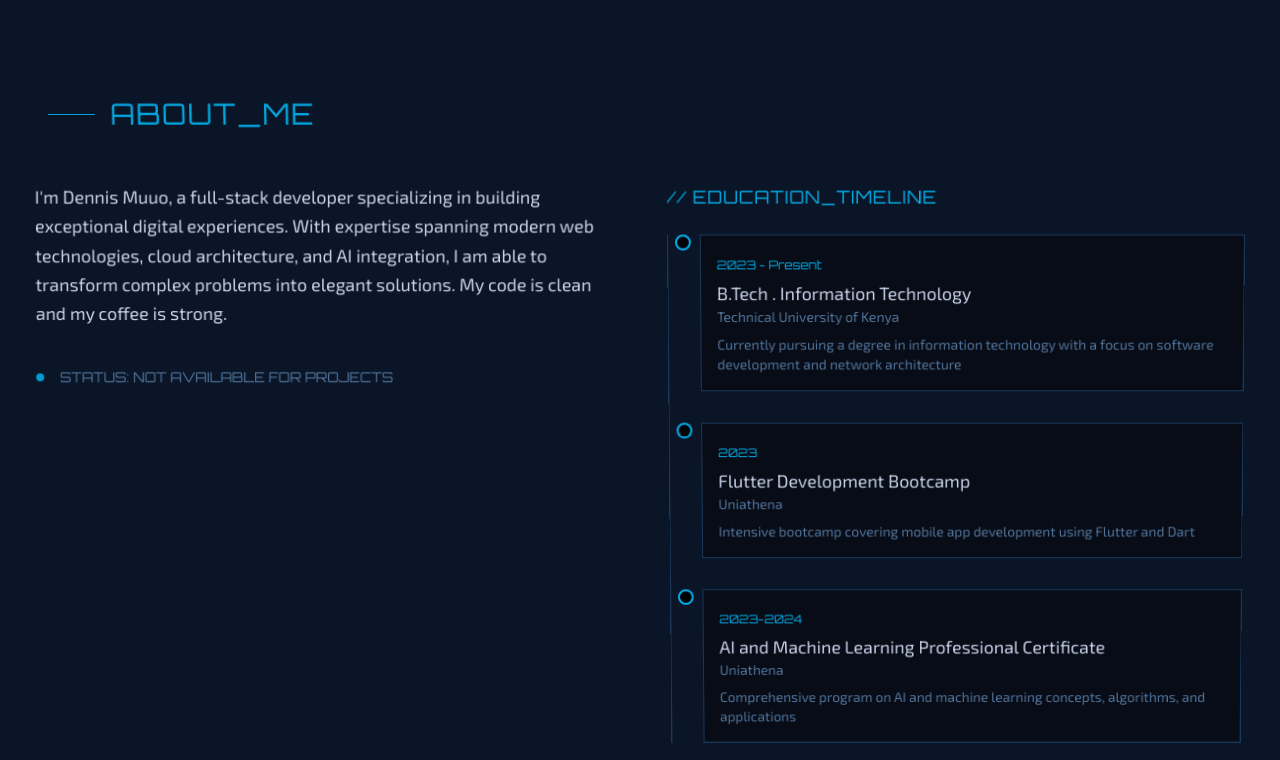
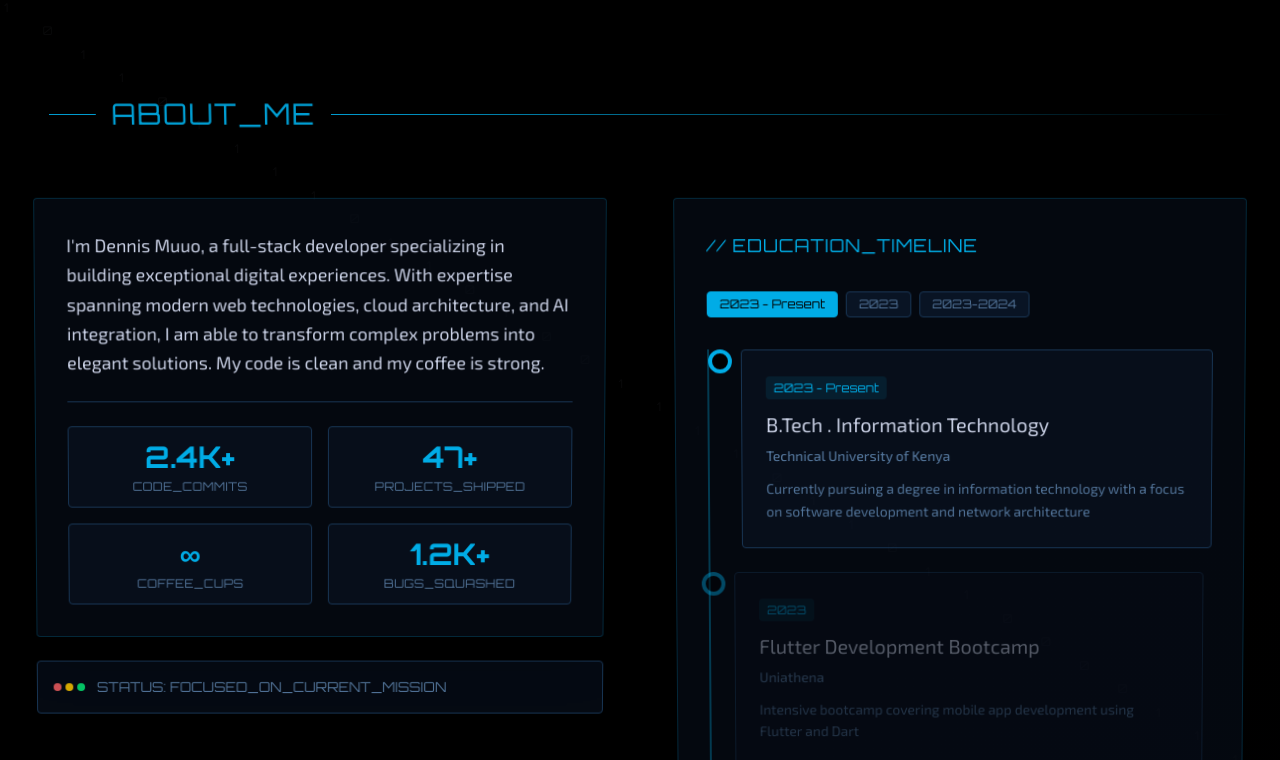
Before and after one commit to dennismutuku2005/my-portfolio, a Next.js app: page / in a window 1280 px wide. Shown: the part 800-1560 px from the top of the page. Built offline with nearby package versions, Linux system fonts and the light colour scheme.

Commit message:
changed the ui of the about

```diff
--- a/components/about-section.tsx
+++ b/components/about-section.tsx
@@ -1,51 +1,117 @@
 "use client"
 
+import { useState, useEffect } from "react"
 import { ScrollWrapper } from "./scroll-wrapper"
 import { siteData } from "@/lib/site-data"
 
 export function AboutSection() {
+  const [activeEdu, setActiveEdu] = useState(0)
+
   return (
-    <section id="about" className="relative py-16 md:py-24 bg-secondary">
-      <div className="max-w-7xl mx-auto px-4 sm:px-6 lg:px-8">
+    <section id="about" className="relative py-16 md:py-24 bg-background overflow-hidden">
+      {/* Animated binary background */}
+      <BinaryBackground />
+
+      <div className="relative max-w-7xl mx-auto px-4 sm:px-6 lg:px-8">
         <ScrollWrapper>
-          <div className="flex items-center gap-4 mb-8 md:mb-12">
+          <div className="flex items-center gap-4 mb-12 md:mb-16">
             <div className="w-8 md:w-12 h-px bg-primary" />
-            <h2 className="font-mono text-xl md:text-2xl lg:text-3xl text-primary tracking-wider">ABOUT_ME</h2>
+            <h2 className="font-mono text-xl md:text-2xl lg:text-3xl text-primary tracking-wider">
+              ABOUT_ME
+            </h2>
+            <div className="flex-1 h-px bg-gradient-to-r from-primary to-transparent" />
           </div>
         </ScrollWrapper>
 
-        <div className="grid lg:grid-cols-2 gap-8 md:gap-12">
+        <div className="grid lg:grid-cols-2 gap-12 md:gap-16">
+          {/* Left Column - Bio with Tech Stats */}
           <ScrollWrapper className="order-2 lg:order-1">
-            <div className="space-y-6">
-              <p className="font-sans text-base md:text-lg text-foreground leading-relaxed">{siteData.bio}</p>
-              <div className="flex items-center gap-4 pt-4">
-                <div className="w-2 h-2 bg-primary rounded-full animate-pulse" />
+            <div className="relative">
+              <div className="bg-card/80 backdrop-blur-sm border border-primary/20 p-6 md:p-8 rounded-lg shadow-2xl">
+                <div className="space-y-6">
+                  <p className="font-sans text-base md:text-lg text-foreground leading-relaxed">
+                    {siteData.bio}
+                  </p>
+
+                  {/* Interactive Tech Stats */}
+                  <div className="grid grid-cols-2 gap-4 pt-6 border-t border-border">
+                    <TechStat label="CODE_COMMITS" value="2.4K+" />
+                    <TechStat label="PROJECTS_SHIPPED" value="47+" />
+                    <TechStat label="COFFEE_CUPS" value="∞" />
+                    <TechStat label="BUGS_SQUASHED" value="1.2K+" />
+                  </div>
+                </div>
+              </div>
+
+              {/* Status Indicator */}
+              <div className="flex items-center gap-3 mt-6 p-4 bg-secondary/50 border border-border rounded-lg">
+                <div className="flex space-x-1">
+                  <div className="w-2 h-2 bg-red-400 rounded-full animate-pulse" />
+                  <div className="w-2 h-2 bg-yellow-400 rounded-full animate-pulse delay-75" />
+                  <div className="w-2 h-2 bg-green-400 rounded-full animate-pulse delay-150" />
+                </div>
                 <span className="font-mono text-xs md:text-sm text-muted-foreground">
-                  STATUS: NOT AVAILABLE FOR PROJECTS
+                  STATUS: FOCUSED_ON_CURRENT_MISSION
                 </span>
               </div>
             </div>
           </ScrollWrapper>
 
+          {/* Right Column - Interactive Timeline */}
           <ScrollWrapper className="order-1 lg:order-2">
-            <div className="space-y-6">
-              <h3 className="font-mono text-base md:text-lg text-primary tracking-wider mb-6">
-                {"// EDUCATION_TIMELINE"}
-              </h3>
+            <div className="relative">
+              <div className="bg-card/80 backdrop-blur-sm border border-primary/20 p-6 md:p-8 rounded-lg shadow-2xl">
+                <h3 className="font-mono text-base md:text-lg text-primary tracking-wider mb-8">
+                  {"// EDUCATION_TIMELINE"}
+                </h3>
 
-              <div className="relative pl-6 md:pl-8 border-l border-border">
-                {siteData.education.map((edu) => (
-                  <div key={edu.id} className="relative pb-6 md:pb-8 last:pb-0">
-                    <div className="absolute -left-[21px] md:-left-[25px] top-0 w-3 h-3 md:w-4 md:h-4 bg-background border-2 border-primary rounded-full" />
+                {/* Timeline Navigation */}
+                <div className="flex gap-2 mb-6 overflow-x-auto pb-2">
+                  {siteData.education.map((edu, index) => (
+                    <button
+                      key={edu.id}
+                      onClick={() => setActiveEdu(index)}
+                      className={`font-mono text-xs px-3 py-1 rounded border transition-all ${
+                        activeEdu === index
+                          ? "bg-primary text-primary-foreground border-primary"
+                          : "bg-secondary text-muted-foreground border-border hover:border-primary/50"
+                      }`}
+                    >
+                      {edu.year}
+                    </button>
+                  ))}
+                </div>
 
-                    <div className="bg-card border border-border p-4 hover:border-primary transition-colors">
-                      <span className="font-mono text-xs text-primary">{edu.year}</span>
-                      <h4 className="font-sans text-base md:text-lg text-foreground mt-1">{edu.degree}</h4>
-                      <p className="font-sans text-sm text-muted-foreground">{edu.institution}</p>
-                      <p className="font-sans text-sm text-muted-foreground mt-2">{edu.description}</p>
+                {/* Animated Timeline Content */}
+                <div className="relative pl-8 border-l-2 border-primary/30">
+                  {siteData.education.map((edu, index) => (
+                    <div
+                      key={edu.id}
+                      className={`relative transition-all duration-500 ${
+                        activeEdu === index
+                          ? "opacity-100 translate-x-0"
+                          : "opacity-40 -translate-x-2 pointer-events-none"
+                      }`}
+                    >
+                      <div className="absolute -left-[33px] top-0 w-6 h-6 bg-background border-4 border-primary rounded-full" />
+
+                      <div className="bg-secondary/50 border border-border p-6 rounded-lg hover:border-primary/50 transition-colors mb-6">
+                        <span className="font-mono text-xs text-primary bg-primary/10 px-2 py-1 rounded">
+                          {edu.year}
+                        </span>
+                        <h4 className="font-sans text-lg md:text-xl text-foreground mt-3 mb-2">
+                          {edu.degree}
+                        </h4>
+                        <p className="font-sans text-sm text-muted-foreground font-medium">
+                          {edu.institution}
+                        </p>
+                        <p className="font-sans text-sm text-muted-foreground mt-3 leading-relaxed">
+                          {edu.description}
+                        </p>
+                      </div>
                     </div>
-                  </div>
-                ))}
+                  ))}
+                </div>
               </div>
             </div>
           </ScrollWrapper>
@@ -54,3 +120,51 @@ export function AboutSection() {
     </section>
   )
 }
+
+function BinaryBackground() {
+  const [binaryStream, setBinaryStream] = useState<string[]>([])
+
+  useEffect(() => {
+    const stream = Array.from({ length: 50 }, () =>
+      Math.random() > 0.5 ? "1" : "0"
+    )
+    setBinaryStream(stream)
+  }, [])
+
+  return (
+    <div className="absolute inset-0 overflow-hidden pointer-events-none">
+      <div className="absolute inset-0 bg-gradient-to-br from-background via-background to-primary/5" />
+      <div className="absolute top-0 left-0 w-full h-full opacity-5">
+        <div className="animate-float-slow">
+          {binaryStream.map((bit, index) => (
+            <span
+              key={index}
+              className="font-mono text-xs text-foreground mx-1 opacity-70"
+              style={{
+                animationDelay: `${index * 0.1}s`,
+                position: 'absolute',
+                left: `${(index * 3) % 100}%`,
+                top: `${(index * 2) % 100}%`,
+              }}
+            >
+              {bit}
+            </span>
+          ))}
+        </div>
+      </div>
+    </div>
+  )
+}
+
+function TechStat({ label, value }: { label: string; value: string }) {
+  return (
+    <div className="text-center p-3 bg-secondary/50 border border-border rounded-lg hover:border-primary/30 transition-colors">
+      <div className="font-mono text-2xl md:text-3xl font-bold text-primary mb-1">
+        {value}
+      </div>
+      <div className="font-mono text-xs text-muted-foreground tracking-wide">
+        {label}
+      </div>
+    </div>
+  )
+}
```
